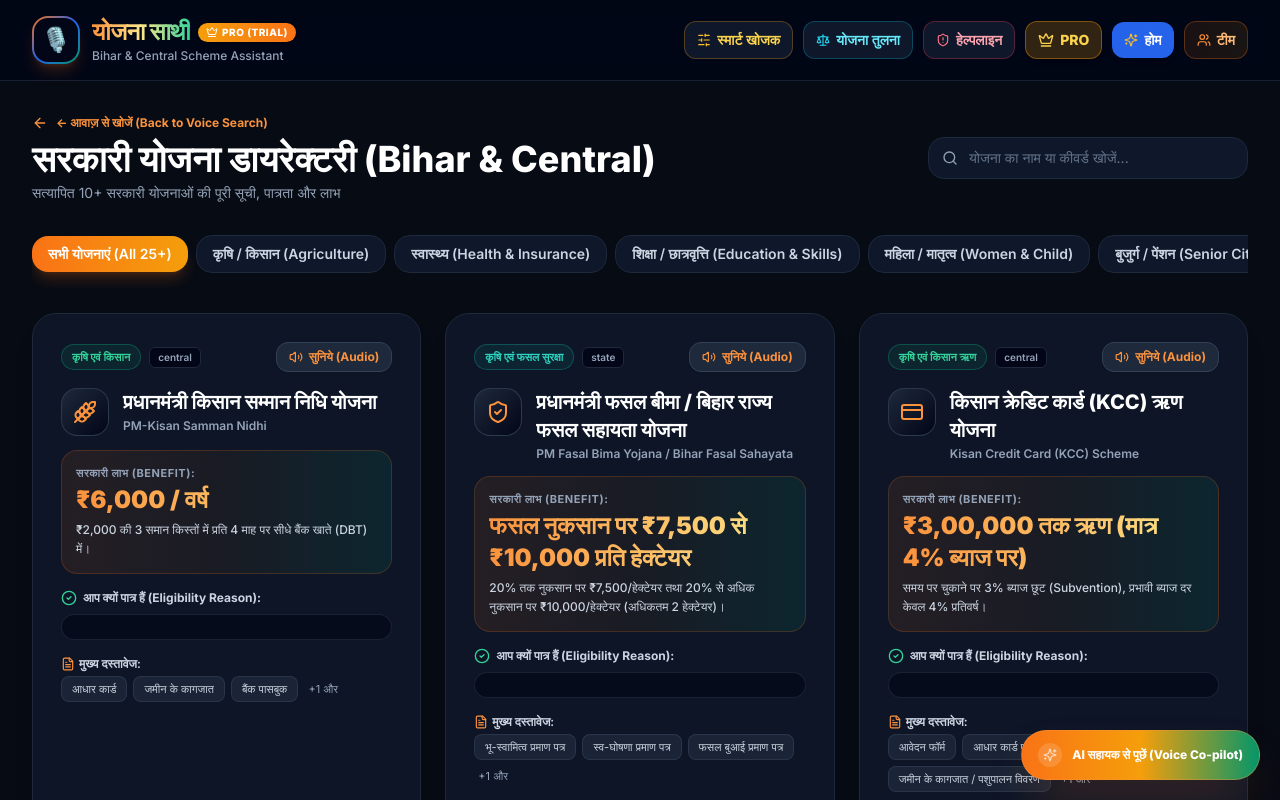
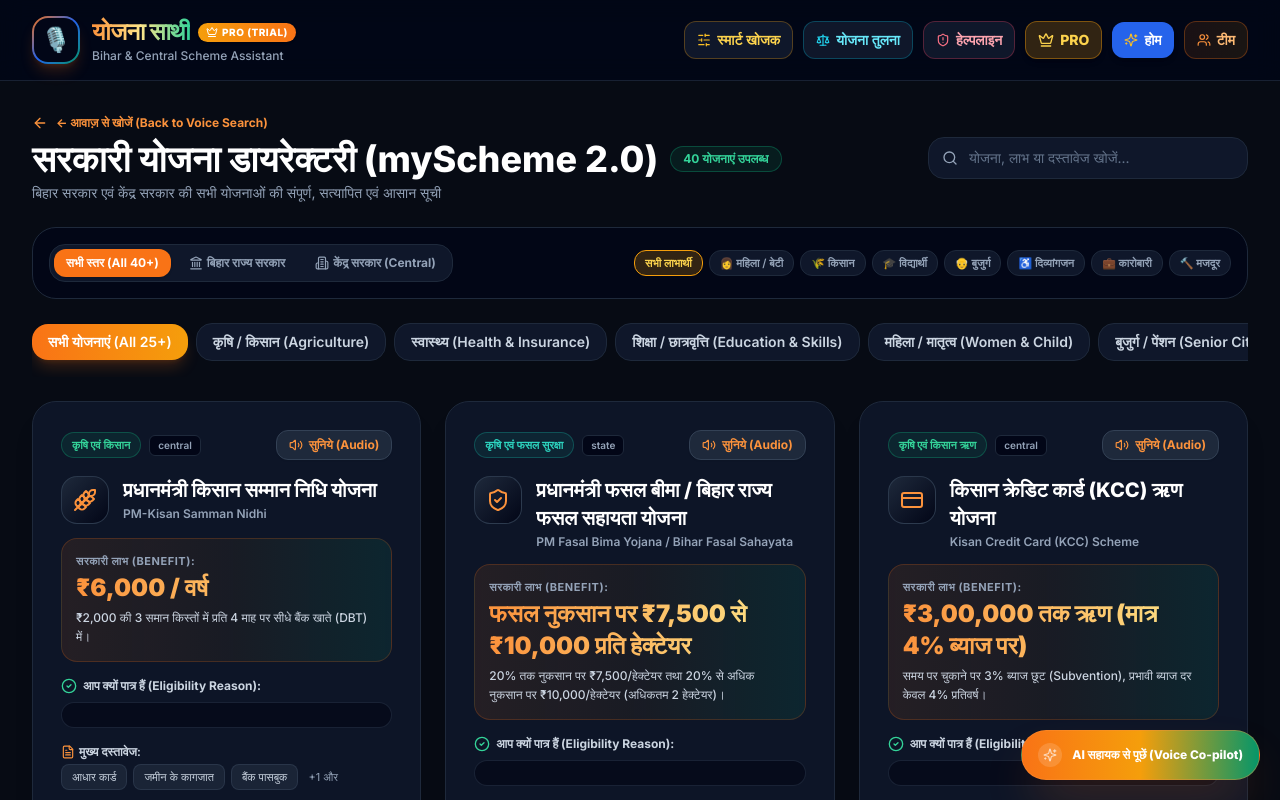
Before and after one commit to Tejas-India-Hackathon-2026/Team-Conquerors-coders, a React (Vite) app: page / in a window 1280 px wide. Both pictures are taken after a click on the button "सभी 40+ योजनाएं". Shown: the top 800 px of the page. Built offline with nearby package versions, Linux system fonts and the light colour scheme.

Commit message:
feat(myscheme): full upgrade of myScheme features with state switcher, beneficiary filters, and enhanced comparison

```diff
--- a/src/components/SchemeDirectory.jsx
+++ b/src/components/SchemeDirectory.jsx
@@ -1,5 +1,22 @@
 import React, { useState } from 'react';
-import { Search, Sparkles, Filter, Volume2, ArrowLeft } from 'lucide-react';
+import {
+  Search,
+  Sparkles,
+  Filter,
+  Volume2,
+  ArrowLeft,
+  SlidersHorizontal,
+  Building2,
+  Landmark,
+  Layers,
+  ArrowUpDown,
+  CheckCircle2,
+  Users,
+  Briefcase,
+  GraduationCap,
+  HeartPulse,
+  Scale
+} from 'lucide-react';
 import { SCHEMES_DATABASE, SCHEME_CATEGORIES } from '../data/schemes';
 import SchemeCard from './SchemeCard';
 
@@ -8,26 +25,62 @@ export default function SchemeDirectory({
   isPlayingAudio,
   onPlayAudio,
   onStopAudio,
-  onBackToVoice
+  onBackToVoice,
+  onOpenCompare
 }) {
   const [searchQuery, setSearchQuery] = useState('');
   const [selectedCategory, setSelectedCategory] = useState('all');
+  const [selectedLevel, setSelectedLevel] = useState('all'); // 'all' | 'central' | 'state'
+  const [sortBy, setSortBy] = useState('popular'); // 'popular' | 'benefit' | 'alpha'
+  const [beneficiaryFilter, setBeneficiaryFilter] = useState('all'); // 'all' | 'women' | 'kisan' | 'student' | 'elderly' | 'disability' | 'business' | 'laborer'
 
+  // Filter schemes
   const filteredSchemes = SCHEMES_DATABASE.filter(scheme => {
+    // 1. Category filter
     const matchesCategory = selectedCategory === 'all' || scheme.category === selectedCategory;
+
+    // 2. Level filter (Central vs Bihar State)
+    const matchesLevel = selectedLevel === 'all' || scheme.level === selectedLevel;
+
+    // 3. Beneficiary filter
+    let matchesBeneficiary = true;
+    if (beneficiaryFilter === 'women') matchesBeneficiary = scheme.category === 'women' || scheme.eligibility?.gender === 'female';
+    if (beneficiaryFilter === 'kisan') matchesBeneficiary = scheme.category === 'kisan';
+    if (beneficiaryFilter === 'student') matchesBeneficiary = scheme.category === 'student';
+    if (beneficiaryFilter === 'elderly') matchesBeneficiary = scheme.category === 'elderly';
+    if (beneficiaryFilter === 'disability') matchesBeneficiary = scheme.category === 'disability' || scheme.eligibility?.disability_required;
+    if (beneficiaryFilter === 'business') matchesBeneficiary = scheme.category === 'business';
+    if (beneficiaryFilter === 'laborer') matchesBeneficiary = scheme.category === 'employment';
+
+    // 4. Search query
     const matchesSearch =
       scheme.hindiName.toLowerCase().includes(searchQuery.toLowerCase()) ||
       scheme.name.toLowerCase().includes(searchQuery.toLowerCase()) ||
       scheme.benefit.toLowerCase().includes(searchQuery.toLowerCase()) ||
-      scheme.whoQualifies.toLowerCase().includes(searchQuery.toLowerCase());
-    return matchesCategory && matchesSearch;
+      scheme.whoQualifies.toLowerCase().includes(searchQuery.toLowerCase()) ||
+      scheme.tagline.toLowerCase().includes(searchQuery.toLowerCase());
+
+    return matchesCategory && matchesLevel && matchesBeneficiary && matchesSearch;
+  });
+
+  // Sort schemes
+  filteredSchemes.sort((a, b) => {
+    if (sortBy === 'alpha') {
+      return a.hindiName.localeCompare(b.hindiName);
+    }
+    if (sortBy === 'benefit') {
+      // rough heuristic on number in benefit
+      const getNum = str => parseInt((str.match(/\d+/g) || ['0']).join(''), 10);
+      return getNum(b.benefit) - getNum(a.benefit);
+    }
+    return 0;
   });
 
   return (
     <section className="max-w-7xl mx-auto px-4 sm:px-6 lg:px-8 py-8">
 
-      {/* Header & Back Button */}
-      <div className="flex flex-col md:flex-row md:items-center justify-between gap-4 mb-8">
+      {/* Header & Back Navigation */}
+      <div className="flex flex-col md:flex-row md:items-center justify-between gap-4 mb-6">
         <div>
           <button
             onClick={onBackToVoice}
@@ -36,11 +89,16 @@ export default function SchemeDirectory({
             <ArrowLeft className="w-4 h-4" />
             <span>← आवाज़ से खोजें (Back to Voice Search)</span>
           </button>
-          <h2 className="text-2xl sm:text-4xl font-extrabold text-white">
-            सरकारी योजना डायरेक्टरी (Bihar & Central)
-          </h2>
+          <div className="flex items-center gap-3">
+            <h2 className="text-2xl sm:text-4xl font-extrabold text-white">
+              सरकारी योजना डायरेक्टरी (myScheme 2.0)
+            </h2>
+            <span className="px-3 py-1 rounded-full bg-emerald-500/10 border border-emerald-500/30 text-emerald-400 text-xs font-bold">
+              {filteredSchemes.length} योजनाएं उपलब्ध
+            </span>
+          </div>
           <p className="text-sm text-slate-400 mt-1">
-            सत्यापित 10+ सरकारी योजनाओं की पूरी सूची, पात्रता और लाभ
+            बिहार सरकार एवं केंद्र सरकार की सभी योजनाओं की संपूर्ण, सत्यापित एवं आसान सूची
           </p>
         </div>
 
@@ -51,13 +109,74 @@ export default function SchemeDirectory({
             type="text"
             value={searchQuery}
             onChange={(e) => setSearchQuery(e.target.value)}
-            placeholder="योजना का नाम या कीवर्ड खोजें..."
+            placeholder="योजना, लाभ या दस्तावेज खोजें..."
             className="w-full bg-slate-900 border border-slate-800 rounded-2xl pl-10 pr-4 py-2.5 text-sm text-slate-100 placeholder-slate-500 focus:outline-none focus:border-orange-500 transition-all"
           />
         </div>
       </div>
 
-      {/* Category Pills */}
+      {/* Filter Row 1: State vs Central Selector + Sort Dropdown */}
+      <div className="p-4 bg-slate-950/80 border border-slate-800 rounded-3xl mb-6 flex flex-col md:flex-row items-start md:items-center justify-between gap-4">
+
+        {/* State / Central Level Switcher */}
+        <div className="flex items-center gap-1.5 p-1 bg-slate-900 border border-slate-800 rounded-2xl">
+          <button
+            onClick={() => setSelectedLevel('all')}
+            className={`px-3 py-1.5 rounded-xl text-xs font-bold transition-all ${
+              selectedLevel === 'all' ? 'bg-orange-500 text-white shadow' : 'text-slate-400 hover:text-slate-200'
+            }`}
+          >
+            सभी स्तर (All 40+)
+          </button>
+          <button
+            onClick={() => setSelectedLevel('state')}
+            className={`px-3 py-1.5 rounded-xl text-xs font-bold transition-all flex items-center gap-1 ${
+              selectedLevel === 'state' ? 'bg-emerald-600 text-white shadow' : 'text-slate-400 hover:text-slate-200'
+            }`}
+          >
+            <Landmark className="w-3.5 h-3.5" />
+            <span>बिहार राज्य सरकार</span>
+          </button>
+          <button
+            onClick={() => setSelectedLevel('central')}
+            className={`px-3 py-1.5 rounded-xl text-xs font-bold transition-all flex items-center gap-1 ${
+              selectedLevel === 'central' ? 'bg-blue-600 text-white shadow' : 'text-slate-400 hover:text-slate-200'
+            }`}
+          >
+            <Building2 className="w-3.5 h-3.5" />
+            <span>केंद्र सरकार (Central)</span>
+          </button>
+        </div>
+
+        {/* Beneficiary Quick Chips */}
+        <div className="flex items-center gap-1.5 overflow-x-auto w-full md:w-auto pb-1 md:pb-0">
+          {[
+            { id: 'all', label: 'सभी लाभार्थी' },
+            { id: 'women', label: '👩 महिला / बेटी' },
+            { id: 'kisan', label: '🌾 किसान' },
+            { id: 'student', label: '🎓 विद्यार्थी' },
+            { id: 'elderly', label: '👴 बुजुर्ग' },
+            { id: 'disability', label: '♿ दिव्यांगजन' },
+            { id: 'business', label: '💼 कारोबारी' },
+            { id: 'laborer', label: '🔨 मजदूर' }
+          ].map((b) => (
+            <button
+              key={b.id}
+              onClick={() => setBeneficiaryFilter(b.id)}
+              className={`px-2.5 py-1 rounded-xl text-[11px] font-semibold whitespace-nowrap transition-all border ${
+                beneficiaryFilter === b.id
+                  ? 'bg-amber-500/20 border-amber-500 text-amber-300'
+                  : 'bg-slate-900 border-slate-800 text-slate-400 hover:text-slate-200'
+              }`}
+            >
+              {b.label}
+            </button>
+          ))}
+        </div>
+
+      </div>
+
+      {/* Category Pills (Horizontal Scroll) */}
       <div className="flex items-center gap-2 overflow-x-auto pb-4 mb-6 scrollbar-none">
         {SCHEME_CATEGORIES.map((cat) => (
           <button
@@ -66,7 +185,7 @@ export default function SchemeDirectory({
             className={`px-4 py-2 rounded-2xl text-xs sm:text-sm font-semibold whitespace-nowrap transition-all flex items-center gap-1.5 ${
               selectedCategory === cat.id
                 ? 'bg-gradient-to-r from-orange-500 to-amber-500 text-white shadow-lg shadow-orange-500/20'
-                : 'bg-slate-900 hover:bg-slate-800 text-slate-300 border border-slate-800'
+                : 'bg-slate-900 hover:bg-slate-850 text-slate-300 border border-slate-800'
             }`}
           >
             <span>{cat.label}</span>
@@ -74,10 +193,22 @@ export default function SchemeDirectory({
         ))}
       </div>
 
-      {/* Schemes Grid */}
+      {/* Schemes Cards Grid */}
       {filteredSchemes.length === 0 ? (
-        <div className="text-center py-16 bg-slate-900/50 border border-slate-800 rounded-3xl">
-          <p className="text-slate-400 text-sm">कोई योजना नहीं मिली। कृपया कोई अन्य शब्द खोजें।</p>
+        <div className="text-center py-16 bg-slate-900/50 border border-slate-800 rounded-3xl p-8">
+          <p className="text-slate-300 font-semibold text-base">इस फ़िल्टर में कोई योजना नहीं मिली।</p>
+          <p className="text-xs text-slate-500 mt-1">फ़िल्टर रीसेट करें या कोई अन्य कीवर्ड खोजें।</p>
+          <button
+            onClick={() => {
+              setSelectedCategory('all');
+              setSelectedLevel('all');
+              setBeneficiaryFilter('all');
+              setSearchQuery('');
+            }}
+            className="mt-4 px-4 py-2 rounded-xl bg-orange-500 text-white font-bold text-xs shadow"
+          >
+            सभी फ़िल्टर साफ़ करें (Reset Filters)
+          </button>
         </div>
       ) : (
         <div className="grid grid-cols-1 md:grid-cols-2 lg:grid-cols-3 gap-6">
```
